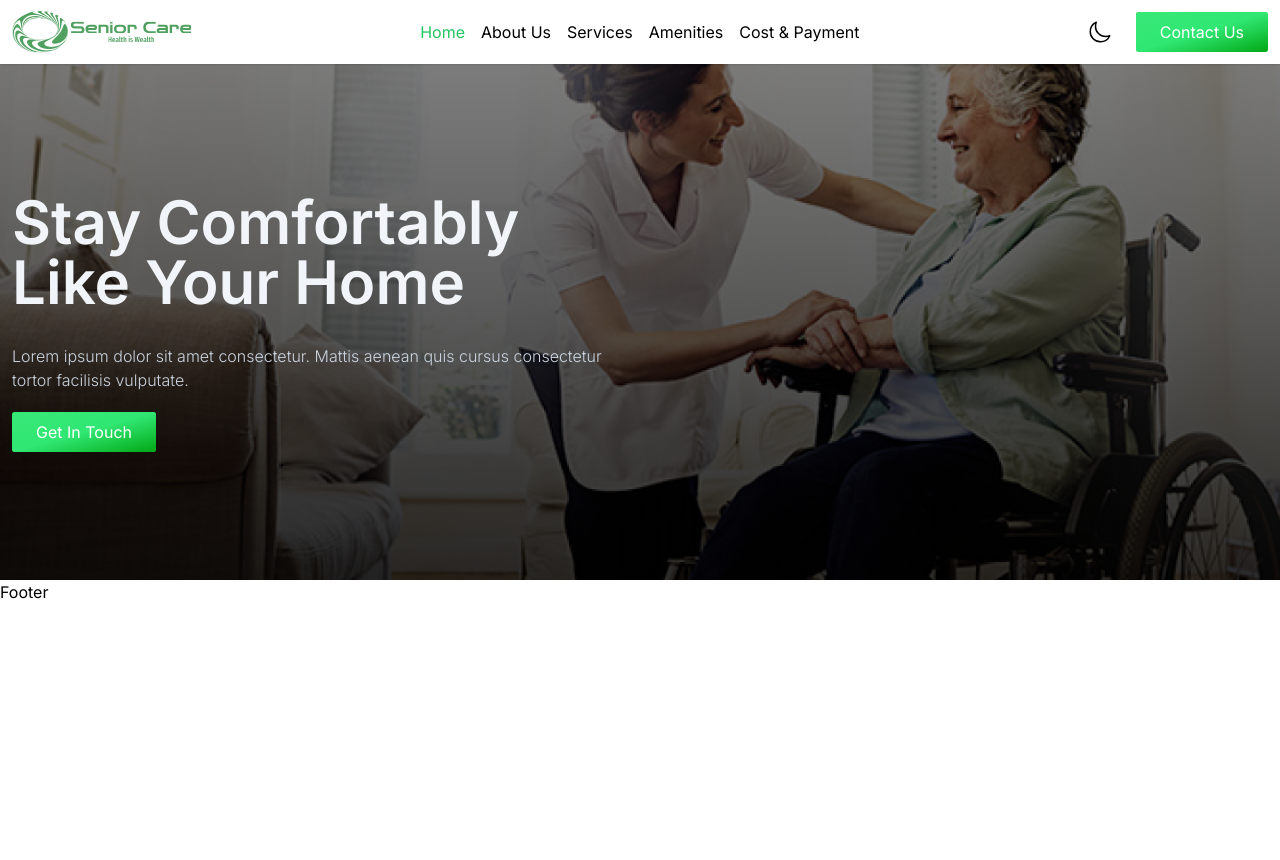
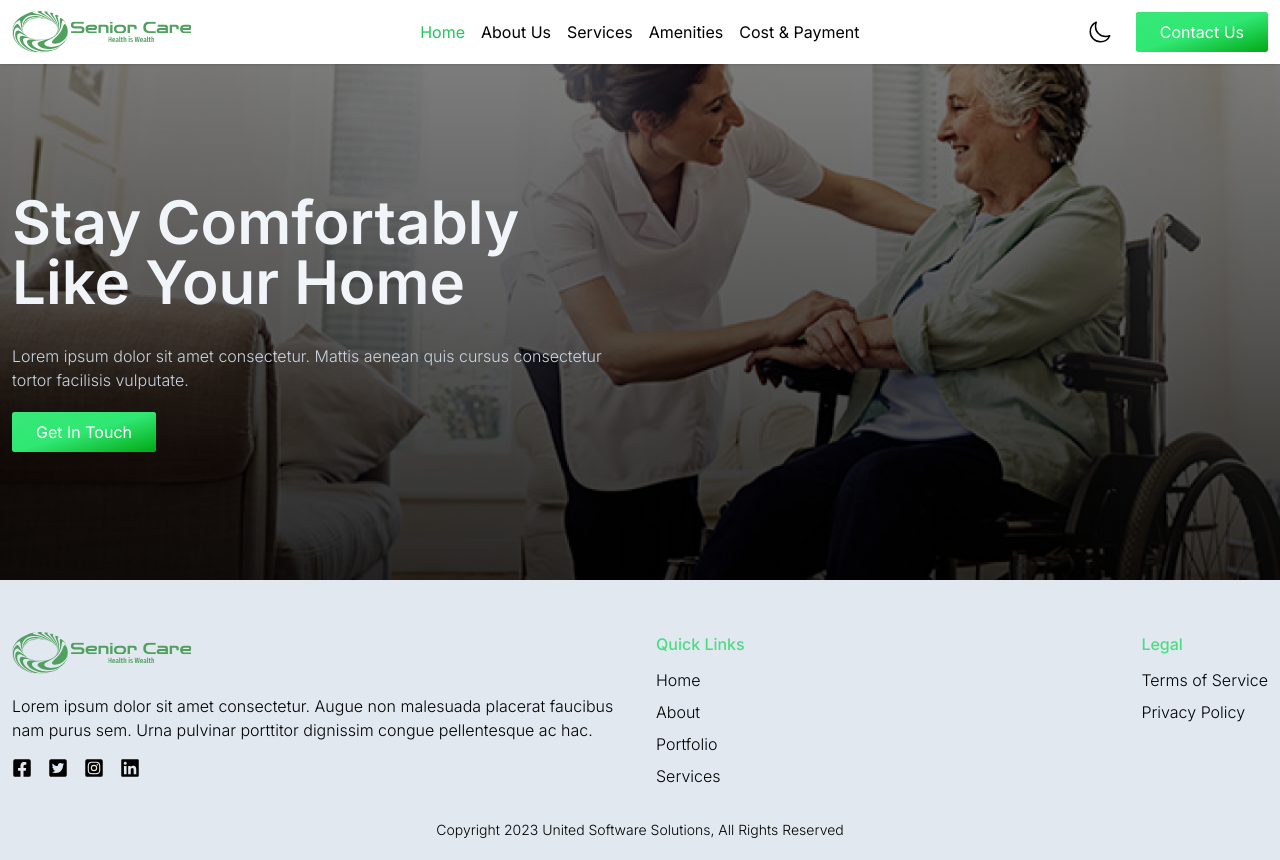
Before and after one commit to mdsakibhossen/senior-care, a Next.js app: page / in a window 1280 px wide. Before the commit the page ends 800 px from the top, so only its background shows below. Built offline with nearby package versions, Linux system fonts and the light colour scheme.

Commit message:
Header, Hero & Footer Section are completed

```diff
--- a/src/components/footer/Footer.jsx
+++ b/src/components/footer/Footer.jsx
@@ -1,9 +1,61 @@
 import React from 'react'
+import Logo from '../header/logo/Logo'
+import { FaFacebookSquare, FaInstagramSquare, FaLinkedin } from "react-icons/fa";
+import Link from 'next/link';
+import { FaTwitterSquare } from "react-icons/fa";
 
 const Footer = () => {
   return (
-    <div>Footer</div>
-  )
+    <footer className="bg-slate-200 dark:bg-slate-800 dark:text-slate-300 py-5">
+      <div className="container mx-auto px-3 font-light">
+        <div className="top flex flex-col md:flex-row gap-8 py-8">
+          <div className="left flex-1">
+            <Logo />
+            <p className="mt-5">
+              Lorem ipsum dolor sit amet consectetur. Augue non malesuada
+              placerat faucibus nam purus sem. Urna pulvinar porttitor dignissim
+              congue pellentesque ac hac.
+            </p>
+            <div className="icons flex gap-4 mt-4 text-xl">
+              <Link className='transition-all hover:text-green-500' href="">
+                <FaFacebookSquare />
+              </Link>
+              <Link className='transition-all hover:text-green-500' href="">
+                <FaTwitterSquare />
+              </Link>
+              <Link className='transition-all hover:text-green-500' href="">
+                <FaInstagramSquare />
+              </Link>
+              <Link className='transition-all hover:text-green-500' href="">
+                <FaLinkedin />
+              </Link>
+            </div>
+          </div>
+          <div className="right flex-1 flex flex-col sm:flex-row justify-between gap-8">
+            <div className="quick-links">
+              <h3 className="text-md text-green-400 font-medium mb-3">Quick Links</h3>
+              <div className="flex flex-col gap-2">
+                <Link className='transition-all hover:text-green-500' href="/">Home</Link>
+                <Link className='transition-all hover:text-green-500' href="/about-us">About</Link>
+                <Link className='transition-all hover:text-green-500' href="/portfolio">Portfolio</Link>
+                <Link className='transition-all hover:text-green-500' href="/services">Services</Link>
+              </div>
+            </div>
+            <div className="legal">
+              <h3 className="text-md text-green-400 font-medium mb-3">Legal</h3>
+              <div className="flex flex-col gap-2">
+                <Link className='transition-all hover:text-green-500' href="/">Terms of Service</Link>
+                <Link className='transition-all hover:text-green-500' href="/privacy-policy">Privacy Policy</Link>
+              </div>
+            </div>
+          </div>
+        </div>
+        <div className="bottom text-center text-sm">
+          <p>Copyright 2023 United Software Solutions, All Rights Reserved</p>
+        </div>
+      </div>
+    </footer>
+  );
 }
 
 export default Footer
--- a/src/components/header/Header.jsx
+++ b/src/components/header/Header.jsx
@@ -1,21 +1,16 @@
 import Nav from "./nav/Nav";
-import Image from "next/image";
-import Logo from "../../../public/logo-no-background.svg";
 import PrimaryButton from "../primaryButton/PrimaryButton";
-import Link from "next/link";
 import MenuButton from "./menuButton/MenuButton";
 import ThemeButton from "./themeButton/ThemeButton";
+import Logo from "./logo/Logo";
 
 const Header = () => {
   return (
     <header className="bg-white dark:bg-slate-800 dark:text-slate-100 shadow h-16 fixed w-full top-0 z-50">
       <div className="container mx-auto px-3 h-full flex justify-between items-center py-2">
-        <div className="logo">
-          <Link href="/">
-            {/* Logo */}
-            <Image src={Logo} width={180}   alt="Senior Care Home" />
-          </Link>
-        </div>
+        {/* Logo Start */}
+        <Logo />
+        {/* Logo End */}
 
         {/* Navbar Start */}
         <Nav />
--- /dev/null
+++ b/src/components/header/logo/Logo.jsx
@@ -0,0 +1,15 @@
+import Image from "next/image";
+import Link from "next/link";
+import LogoImg from "../../../../public/logo-no-background.svg";
+
+const Logo = () => {
+  return (
+    <div className="logo">
+      <Link href="/">
+        <Image src={LogoImg} width={180} alt="Senior Care Home" />
+      </Link>
+    </div>
+  );
+};
+
+export default Logo;
```
